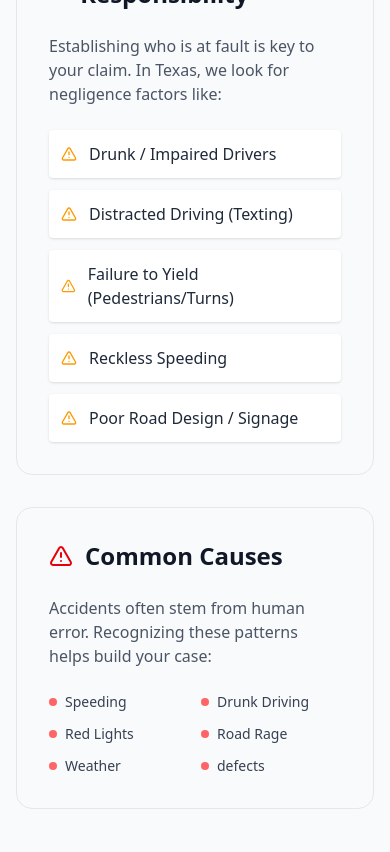
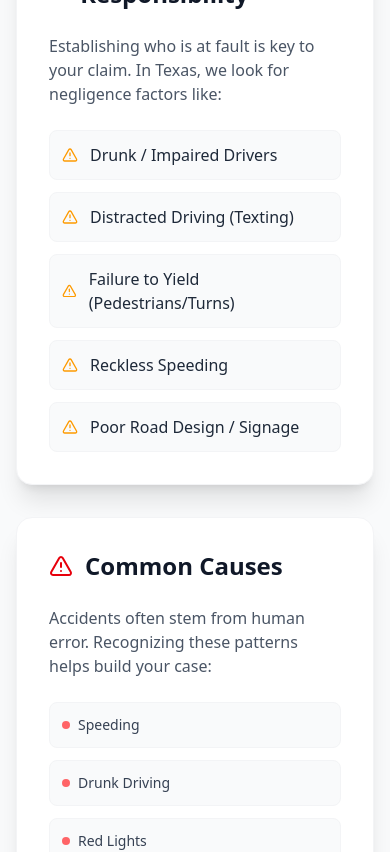
Before and after one commit to joshuadshipman/Texastotalloss, a Next.js app: page /en in a window 390 px wide. Shown: the part 5120-5972 px from the top of the page. Built offline with nearby package versions, Linux system fonts and the light colour scheme; no server answers.

Commit message:
Polish: Standardize Card Styles and Mobile Layouts

```diff
--- a/src/components/InfoSections.tsx
+++ b/src/components/InfoSections.tsx
@@ -47,16 +47,16 @@ export default function InfoSections() {
             {/* Responsibility & Causes Grid */}
             <section className="max-w-6xl mx-auto px-4 grid md:grid-cols-2 gap-8">
                 {/* Responsibility */}
-                <div className="bg-gray-50 rounded-2xl p-8 border border-gray-200">
+                <div className="bg-white rounded-2xl p-8 border border-gray-100 shadow-xl h-full">
                     <h2 className="text-2xl font-bold text-gray-900 mb-6 flex items-center gap-3">
                         <ScaleIcon className="text-blue-600" /> Determining Responsibility
                     </h2>
-                    <p className="text-gray-600 mb-6">
+                    <p className="text-gray-600 mb-6 font-medium">
                         Establishing who is at fault is key to your claim. In Texas, we look for negligence factors like:
                     </p>
                     <ul className="space-y-3">
                         {['Drunk / Impaired Drivers', 'Distracted Driving (Texting)', 'Failure to Yield (Pedestrians/Turns)', 'Reckless Speeding', 'Poor Road Design / Signage'].map((item, i) => (
-                            <li key={i} className="flex items-center gap-3 bg-white p-3 rounded shadow-sm">
+                            <li key={i} className="flex items-center gap-3 bg-gray-50 p-3 rounded-lg border border-gray-100">
                                 <AlertTriangleIcon size={16} className="text-amber-500" />
                                 <span className="font-medium text-gray-800">{item}</span>
                             </li>
@@ -65,17 +65,17 @@ export default function InfoSections() {
                 </div>
 
                 {/* Common Causes */}
-                <div className="bg-gray-50 rounded-2xl p-8 border border-gray-200">
+                <div className="bg-white rounded-2xl p-8 border border-gray-100 shadow-xl h-full">
                     <h2 className="text-2xl font-bold text-gray-900 mb-6 flex items-center gap-3">
                         <AlertTriangleIcon className="text-red-600" /> Common Causes
                     </h2>
-                    <p className="text-gray-600 mb-6">
+                    <p className="text-gray-600 mb-6 font-medium">
                         Accidents often stem from human error. Recognizing these patterns helps build your case:
                     </p>
-                    <div className="grid grid-cols-2 gap-3">
+                    <div className="grid grid-cols-1 sm:grid-cols-2 gap-3">
                         {['Speeding', 'Drunk Driving', 'Red Lights', 'Road Rage', 'Weather', 'defects'].map((cause, i) => (
-                            <div key={i} className="flex items-center gap-2 text-sm text-gray-700">
-                                <span className="w-2 h-2 bg-red-400 rounded-full"></span> {cause}
+                            <div key={i} className="flex items-center gap-2 text-sm text-gray-700 bg-gray-50 p-3 rounded-lg border border-gray-100">
+                                <span className="w-2 h-2 bg-red-400 rounded-full flex-shrink-0"></span> {cause}
                             </div>
                         ))}
                     </div>
```
